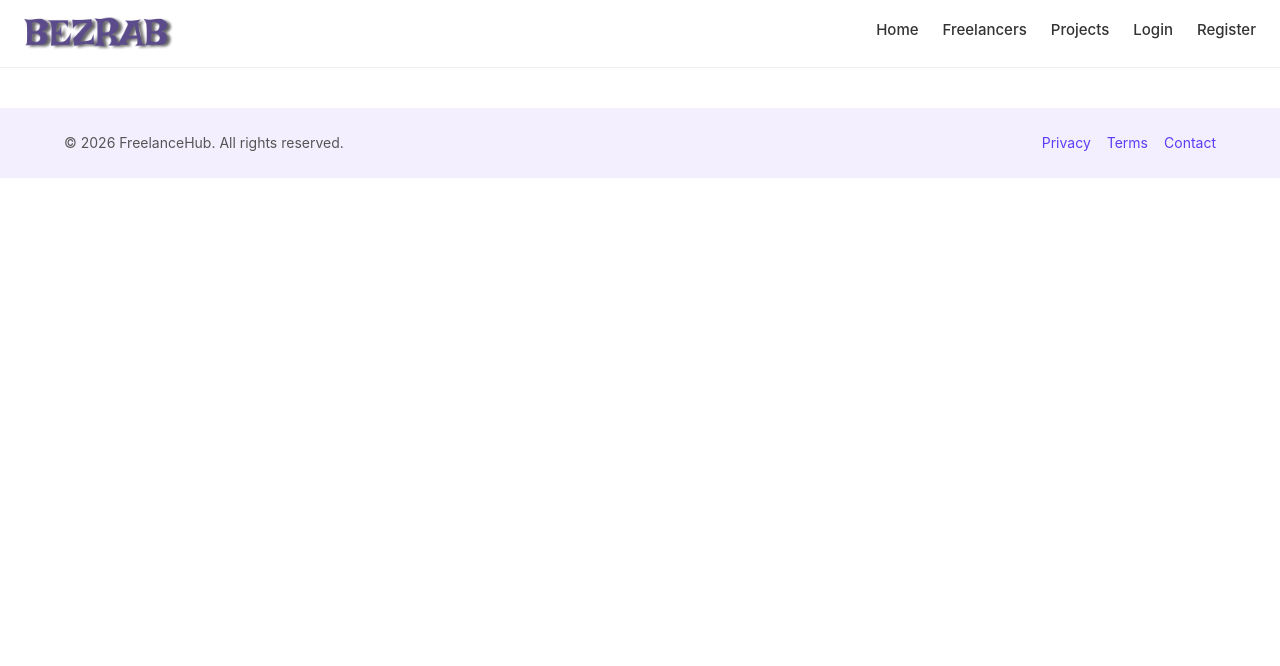
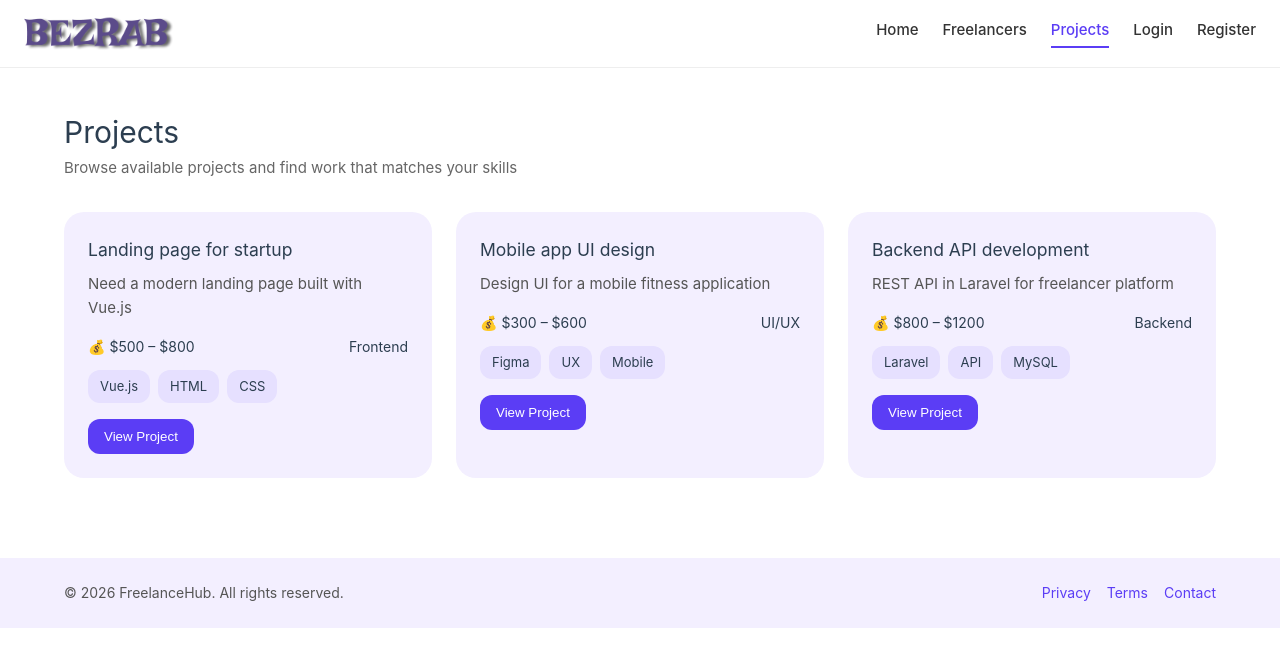
Before and after one commit to asselsyzdykova/platforma-for-freelancers, a Vue app in the folder frontend/: page /projects in a window 1280 px wide. Shown: the top 666 px of the page. Built offline with nearby package versions, Linux system fonts and the light colour scheme.

Commit message:
create projectsPage and freelancersPage

```diff
--- a/frontend/src/router/index.js
+++ b/frontend/src/router/index.js
@@ -1,6 +1,9 @@
 import { createRouter, createWebHistory } from 'vue-router'
 import HomeView from '../views/HomePage.vue'
 import RegisterView from '../views/RegisterPage.vue'
+import FreelancersPage from '../views/FreelancersPage.vue'
+import LoginPage from '@/views/LoginPage.vue'
+import ProjectsPage from '@/views/ProjectsPage.vue'
 
 const router = createRouter({
   history: createWebHistory(import.meta.env.BASE_URL),
@@ -23,7 +26,17 @@ const router = createRouter({
     {
       path: '/login',
       name: 'login',
-      component: () => import('../views/LoginPage.vue'),
+      component: LoginPage,
+    },
+    {
+      path: '/freelancers',
+      name: 'freelancers',
+      component: FreelancersPage,
+    },
+    {
+      path: '/projects',
+      name: 'projects',
+      component: ProjectsPage,
     },
   ],
 })
--- /dev/null
+++ b/frontend/src/views/FreelancersPage.vue
@@ -0,0 +1,108 @@
+<template>
+  <div class="freelancers-page">
+    <h1>Find Freelancers</h1>
+    <p class="subtitle">
+      Browse professionals by skills, rating and location
+    </p>
+
+    <div class="filters">
+      <input
+        v-model="search"
+        type="text"
+        placeholder="Search by name or skill..."
+      />
+
+      <select v-model="category">
+        <option value="">All categories</option>
+        <option value="Frontend">Frontend</option>
+        <option value="Backend">Backend</option>
+        <option value="Design">Design</option>
+      </select>
+    </div>
+
+    <!-- Freelancers list -->
+    <div class="freelancer-grid">
+      <FreelancerCard
+        v-for="freelancer in filteredFreelancers"
+        :key="freelancer.id"
+        :freelancer="freelancer"
+      />
+    </div>
+  </div>
+</template>
+
+<script>
+import FreelancerCard from '@/components/HomePage/FreelancerCard.vue'
+
+export default {
+  name: 'FreelancersPage',
+  components: {
+    FreelancerCard,
+  },
+  data() {
+    return {
+      search: '',
+      category: '',
+      freelancers: [
+        {
+          id: 1,
+          name: 'Alice Johnson',
+          role: 'Frontend',
+          rating: 4.8,
+          location: 'Nitra, Slovakia',
+          skills: ['Vue.js', 'CSS'],
+        },
+        {
+          id: 2,
+          name: 'Bob Smith',
+          role: 'Design',
+          rating: 4.6,
+          location: 'Bratislava',
+          skills: ['Figma', 'UI/UX'],
+        },
+      ],
+    }
+  },
+  computed: {
+    filteredFreelancers() {
+      return this.freelancers.filter(f =>
+        (this.category === '' || f.role === this.category) &&
+        (
+          f.name.toLowerCase().includes(this.search.toLowerCase()) ||
+          f.skills.join(' ').toLowerCase().includes(this.search.toLowerCase())
+        )
+      )
+    },
+  },
+}
+</script>
+
+<style scoped>
+.freelancers-page {
+  padding: 40px;
+}
+
+.subtitle {
+  color: #666;
+  margin-bottom: 24px;
+}
+
+.filters {
+  display: flex;
+  gap: 16px;
+  margin-bottom: 32px;
+}
+
+.filters input,
+.filters select {
+  padding: 10px 14px;
+  border-radius: 8px;
+  border: 1px solid #ddd;
+}
+
+.freelancer-grid {
+  display: grid;
+  grid-template-columns: repeat(auto-fill, minmax(280px, 1fr));
+  gap: 24px;
+}
+</style>
--- /dev/null
+++ b/frontend/src/views/ProjectsPage.vue
@@ -0,0 +1,140 @@
+<template>
+  <div class="projects">
+    <h1>Projects</h1>
+    <p class="subtitle">
+      Browse available projects and find work that matches your skills
+    </p>
+
+    <div class="project-grid">
+      <div
+        class="project-card"
+        v-for="project in projects"
+        :key="project.id"
+      >
+        <h3>{{ project.title }}</h3>
+        <p class="description">{{ project.description }}</p>
+
+        <div class="meta">
+          <span class="budget">💰 {{ project.budget }}</span>
+          <span class="category">{{ project.category }}</span>
+        </div>
+
+        <div class="tags">
+          <span
+            class="tag"
+            v-for="tag in project.tags"
+            :key="tag"
+          >
+            {{ tag }}
+          </span>
+        </div>
+
+        <button class="btn">View Project</button>
+      </div>
+    </div>
+  </div>
+</template>
+
+<script>
+export default {
+  name: 'ProjectsPage',
+  data() {
+    return {
+      projects: [
+        {
+          id: 1,
+          title: 'Landing page for startup',
+          description: 'Need a modern landing page built with Vue.js',
+          budget: '$500 – $800',
+          category: 'Frontend',
+          tags: ['Vue.js', 'HTML', 'CSS'],
+        },
+        {
+          id: 2,
+          title: 'Mobile app UI design',
+          description: 'Design UI for a mobile fitness application',
+          budget: '$300 – $600',
+          category: 'UI/UX',
+          tags: ['Figma', 'UX', 'Mobile'],
+        },
+        {
+          id: 3,
+          title: 'Backend API development',
+          description: 'REST API in Laravel for freelancer platform',
+          budget: '$800 – $1200',
+          category: 'Backend',
+          tags: ['Laravel', 'API', 'MySQL'],
+        },
+      ],
+    }
+  },
+}
+</script>
+
+<style scoped>
+.projects {
+  max-width: 1200px;
+  margin: 0 auto;
+  padding: 40px 24px;
+}
+
+.subtitle {
+  color: #666;
+  margin-bottom: 32px;
+}
+
+.project-grid {
+  display: grid;
+  grid-template-columns: repeat(auto-fill, minmax(320px, 1fr));
+  gap: 24px;
+}
+
+.project-card {
+  background: #f3efff;
+  border-radius: 20px;
+  padding: 24px;
+}
+
+.project-card h3 {
+  margin-bottom: 8px;
+}
+
+.description {
+  color: #555;
+  margin-bottom: 16px;
+}
+
+.meta {
+  display: flex;
+  justify-content: space-between;
+  margin-bottom: 12px;
+  font-size: 14px;
+}
+
+.tags {
+  display: flex;
+  gap: 8px;
+  flex-wrap: wrap;
+  margin-bottom: 16px;
+}
+
+.tag {
+  background: #e6e0ff;
+  padding: 6px 12px;
+  border-radius: 12px;
+  font-size: 13px;
+}
+
+.btn {
+  background: #5b3df5;
+  color: white;
+  border: none;
+  padding: 10px 16px;
+  border-radius: 12px;
+  cursor: pointer;
+}
+
+.btn:hover {
+  opacity: 0.9;
+}
+</style>
```
